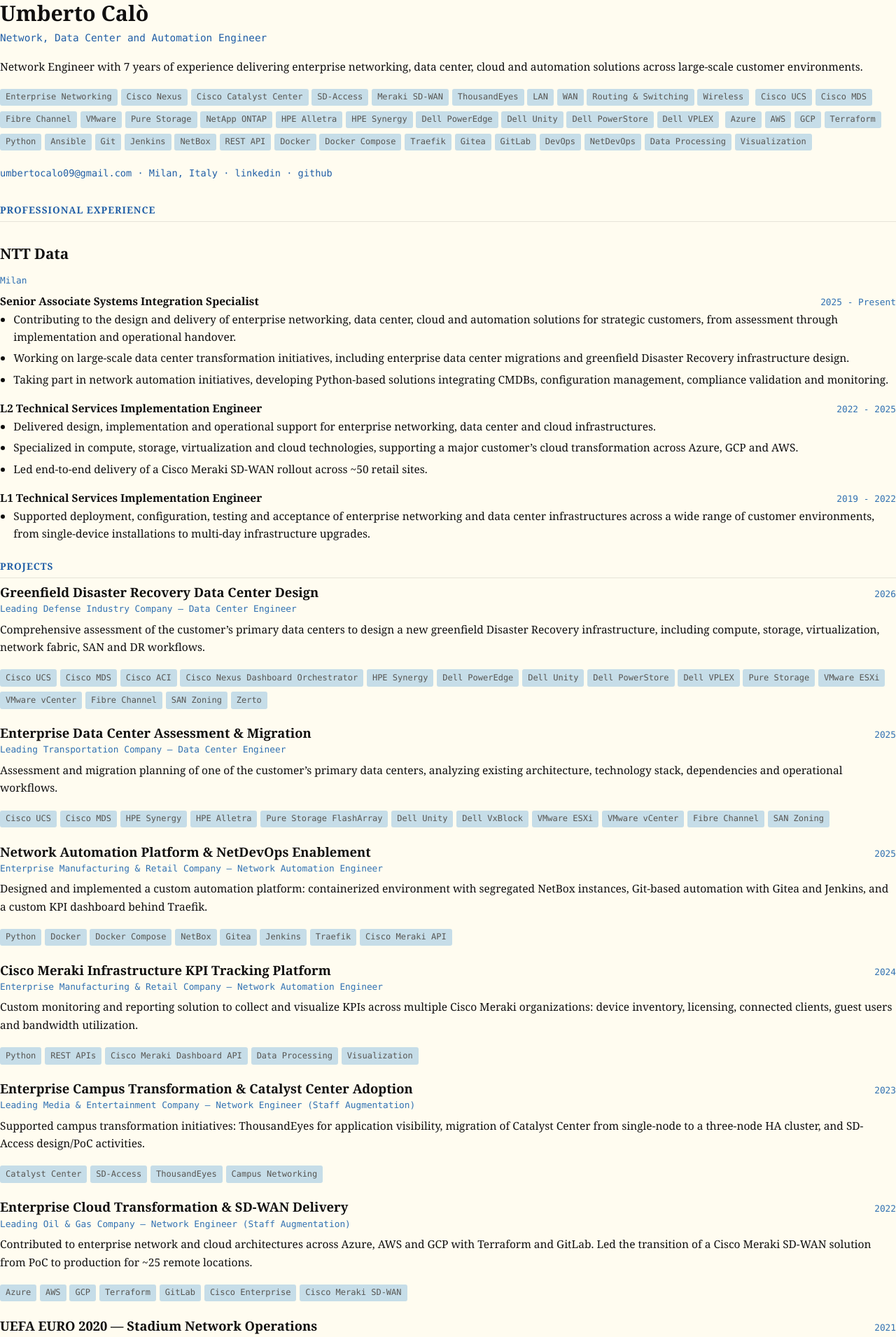
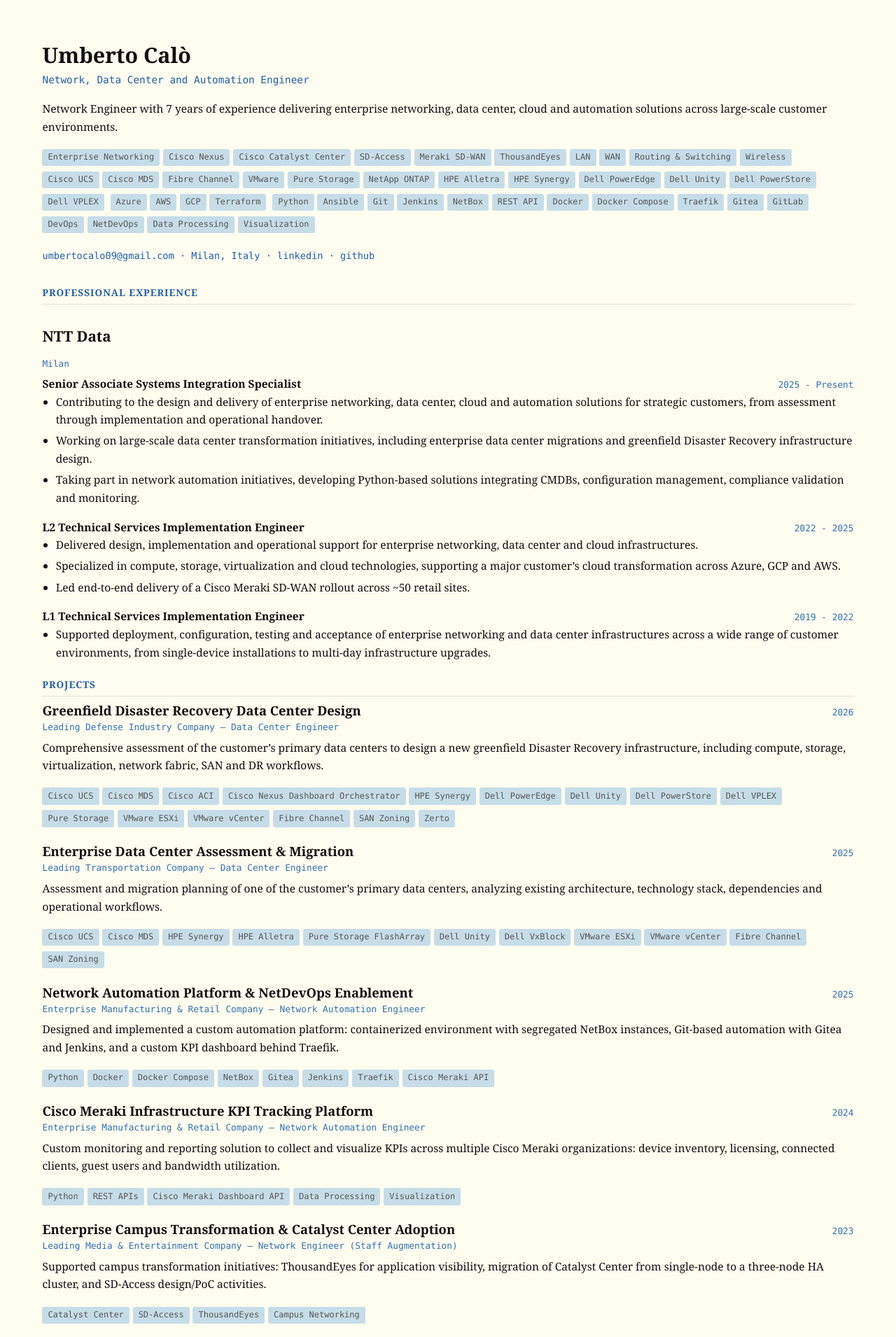
Before and after one commit to umbertocalo/curriculum-vitae, a Jekyll site: the page built from cv/index.md, in a window 1280 px wide. Shown: the top 1910 px of the page at 70% size. Built offline with Jekyll 4.4.1, drawn with Linux system fonts in a browser that asks for light colours.

Commit message:
New pdf generator tests -2 [3/4]

```diff
--- a/_sass/_base-print.scss
+++ b/_sass/_base-print.scss
@@ -1,6 +1,8 @@
 // Regole specifiche per il rendering a stampa/PDF.
-// I margini pagina reali sono gestiti da Puppeteer (page.pdf margin option),
-// qui ci limitiamo a ottimizzare tipografia e densità per stare in 1-2 pagine A4.
+// Il margine NON è più delegato a Puppeteer (page.pdf margin option): quel margine
+// è sempre carta bianca pura, lo sfondo pagina non può colorarlo. Per avere lo sfondo
+// Flexoki a piena pagina (full-bleed), il margine visivo è ora padding CSS su .print-wrap,
+// che invece eredita il background di body. Puppeteer genera il PDF con margin: 0.
 
 @page {
   size: A4;
@@ -9,11 +11,13 @@
 
 .print-body {
   font-size: 15.5px;
+  min-height: 297mm; // forza lo sfondo a coprire l'intera prima pagina anche se il CV è corto
 }
 
 .print-wrap {
   max-width: 100%;
-  padding: 0;
+  padding: 16mm;
+  box-sizing: border-box;
 }
 
 // nella pagina di stampa non serve lo spazio verticale pensato per lo scroll web
```
